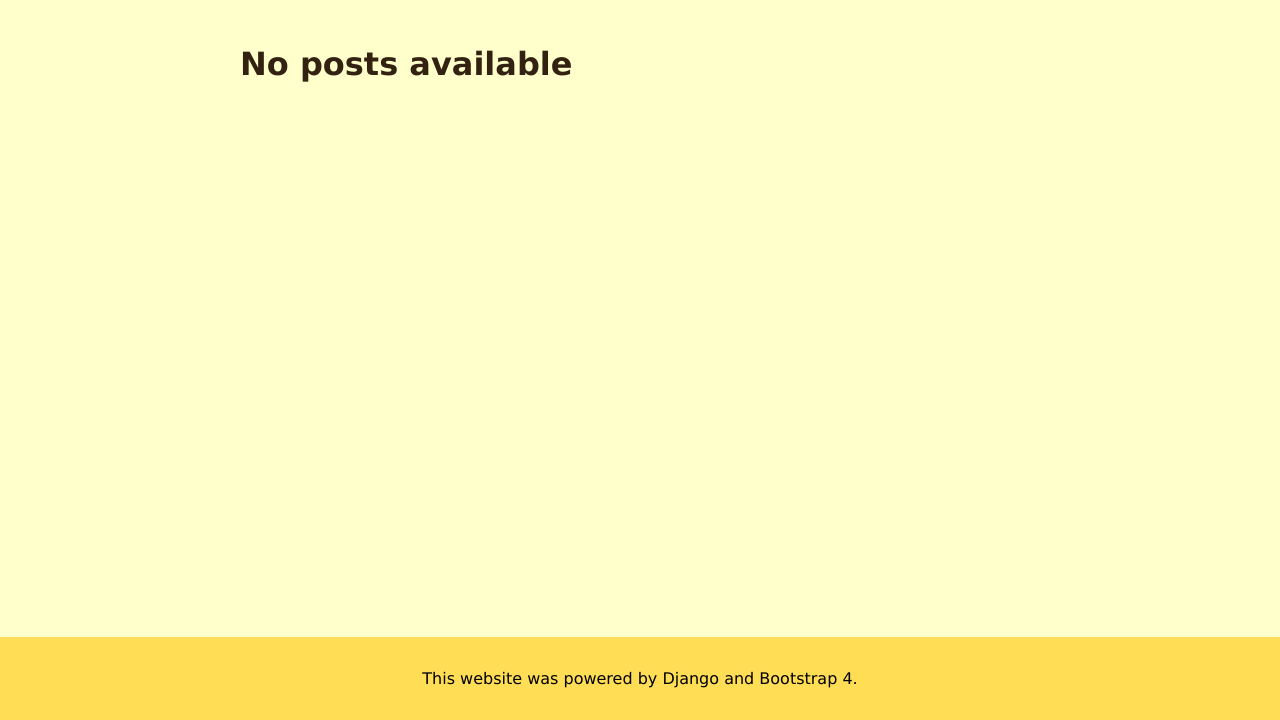
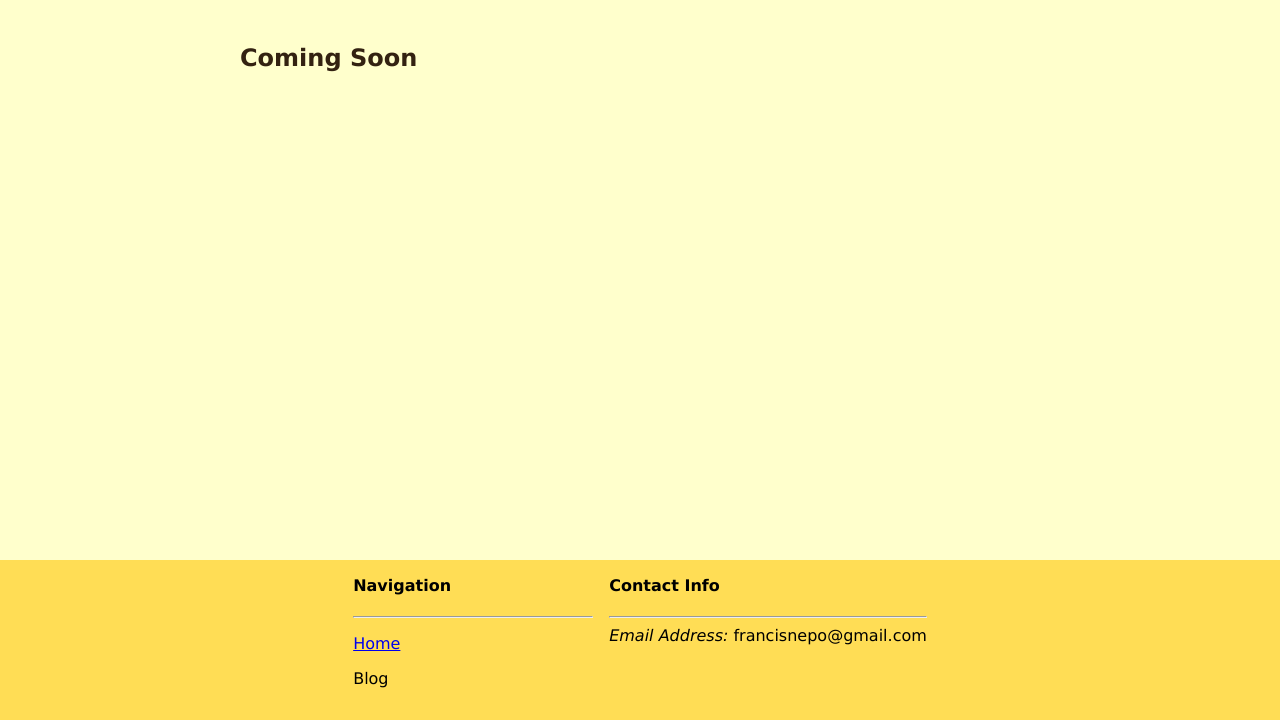
Before and after one commit to FNepomuceno/personal-website, a Django app: template templates/blog/list.html in a window 1280 px wide. Shown: the part 80-800 px from the top of the page. Run offline with Django 3.2, Linux system fonts and the light colour scheme; the template is opened without the code that fills it, so the values that code supplies are empty; parts of the project's set-up code (start-up, migrations or seed data) failed here and were passed over; some libraries are stand-ins or nearby versions.

Commit message:
Remade blog page

```diff
--- a/templates/blog/list.html
+++ b/templates/blog/list.html
@@ -1,40 +1,25 @@
 {% extends "common/base.html" %}
 
 {% block title %}
-Blog | Francis Nepomuceno's Website
+Blog | Francis Nepomuceno
 {% endblock title %}
 
 {% block header %}
 <h1>Blog</h1>
 {% endblock header %}
 
-{% block navstuff %}
-{% include 'common/nav/items.html' %}
-{% endblock navstuff %}
-
 {% block content %}
-{% if post_list %}
-{% for post in post_list %}
-<div class="card mb-3"><div class="card-body">
-    <h4 class="card-title">{{ post.title }}</h4>
-    <strong class="card-text">By: {{ post.author }}</strong>
-    <br />
-    {% load markdown %}
-    {{ post.content|markdown|safe|truncatewords_html:15 }}
-    <br />
-    <a class="btn btn-primary" href="{{ post.get_absolute_url }}">
-        Read More
-    </a>
-    <p class="card-text"><small class="text-muted">
-    Last updated on: {{ post.last_updated }}
-    </small></p>
-</div></div>
-{% endfor %}
-{% else %}
-<h1>No posts available</h1>
-{% endif %}
+<h2>Coming Soon</h2>
 {% endblock content %}
 
 {% block footer %}
-<p>This website was powered by Django and Bootstrap 4.</p>
+<div class="footer-col">
+<h4>Navigation</h4><hr />
+<p><a href="{% url 'home:index' %}">Home</a></p>
+<p>Blog</p>
+</div>
+<div class="footer-col">
+<h4>Contact Info</h4><hr />
+<i>Email Address:</i> francisnepo@gmail.com
+</div>
 {% endblock footer %}
--- a/templates/common/base.html
+++ b/templates/common/base.html
@@ -51,6 +51,9 @@ body {
     min-width: 15em;
     margin: 0 0.5em;
 }
+.footer-col >:first-child {
+    margin-top: 0;
+}
 </style>
 </head>
 <body>
```
